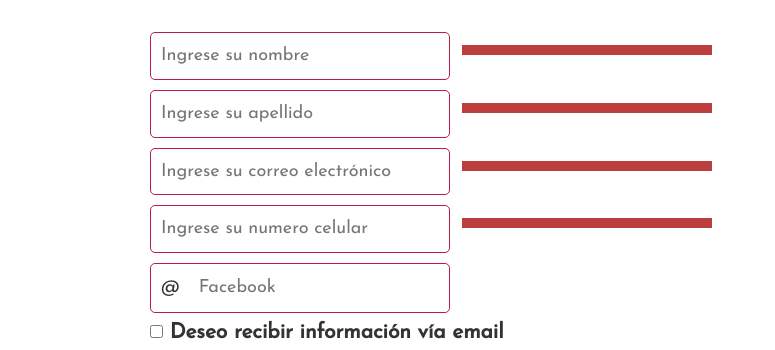
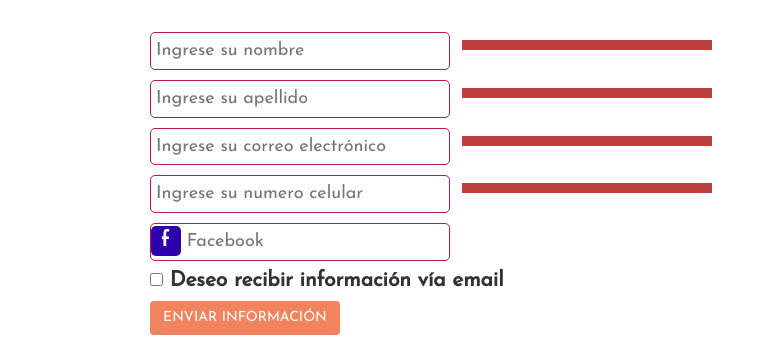
Before and after one commit to arianacabana09/GRERIAN, a plain HTML site: page index.html in a window 1280 px wide. Shown: the part 1952-2302 px from the top of the page, 0-775 px from the left. Drawn offline with nearby package versions, Linux system fonts and the light colour scheme; some packages are replaced by stand-ins of ours.

Commit message:
cambiando estilos

```diff
--- a/assets/css/main.css
+++ b/assets/css/main.css
@@ -288,17 +288,34 @@ nav{
   width: 300px;
   margin: 5px 0;
   font-size: 18px;
-  padding: 10px;
+  padding: 5px;
+}
+
+.box-social{
+  display: inline-block;
+  border-radius: 5px;
+  border: 1px solid rgb(187, 27, 70);
+  width: 300px;
+  margin: 5px 0;
+  font-size: 18px;
+  padding: 0;
 }
 
 #social{
   display: inline-block;
   margin: 0;
   width: 30px;
+  background-color: rgb(44, 0, 170);
+  color: white;
+  font-weight: 900;
+  padding-left: 10px;
+  font-size: 21px;
+  border: none;
 }
 
 #input-social{
   border: none;
+  width: 260px;
 }
 
 /*contenedor mapa*/
--- a/index.html
+++ b/index.html
@@ -210,8 +210,8 @@
           <input type="number" id="telefono" class="box-contact" placeholder="Ingrese su numero celular ">
           <span class="span-msj" id="msjd"></span>
         </div>
-        <div class="box-contact">
-          <div id="social" class="box-social">@</div>
+        <div class="box-social">
+          <div id="social" class="box-social">f</div>
           <input type="text" id="input-social" class="box-social" placeholder="Facebook">
         </div>
         <div>
```
